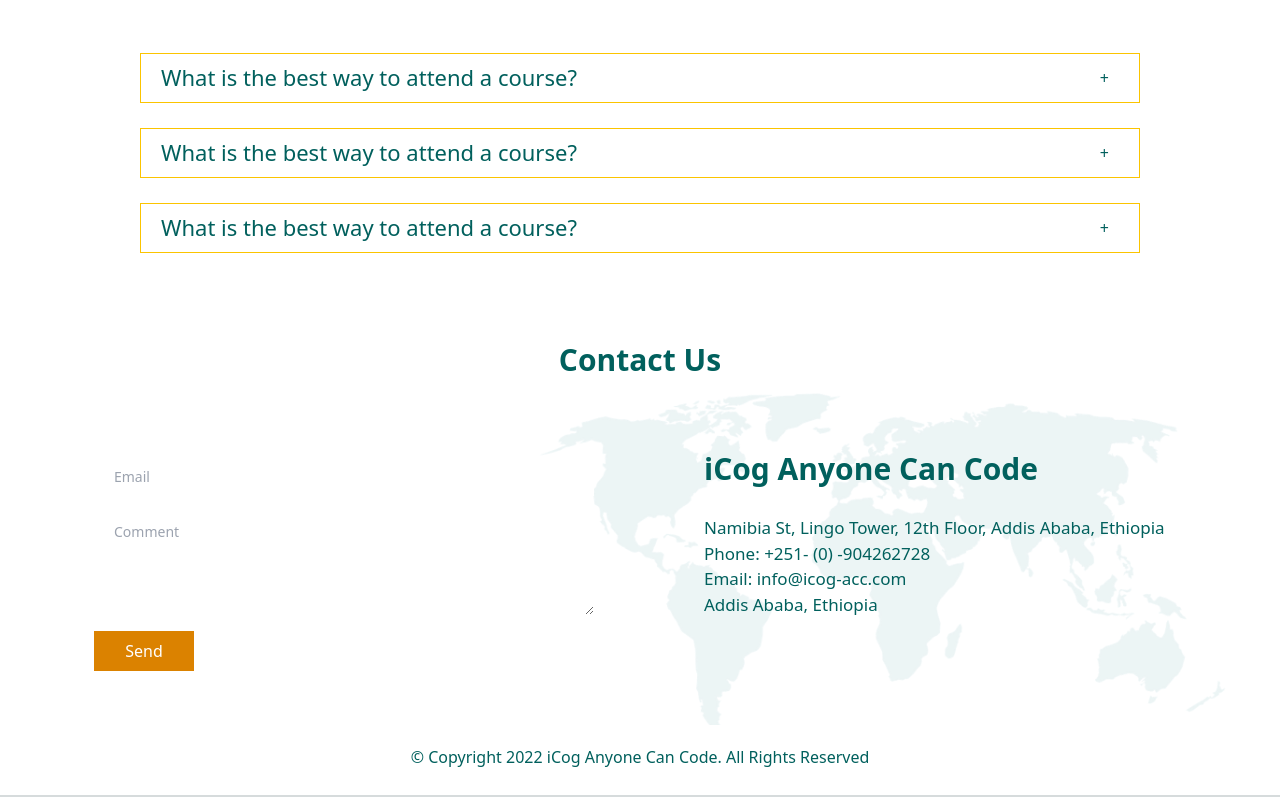
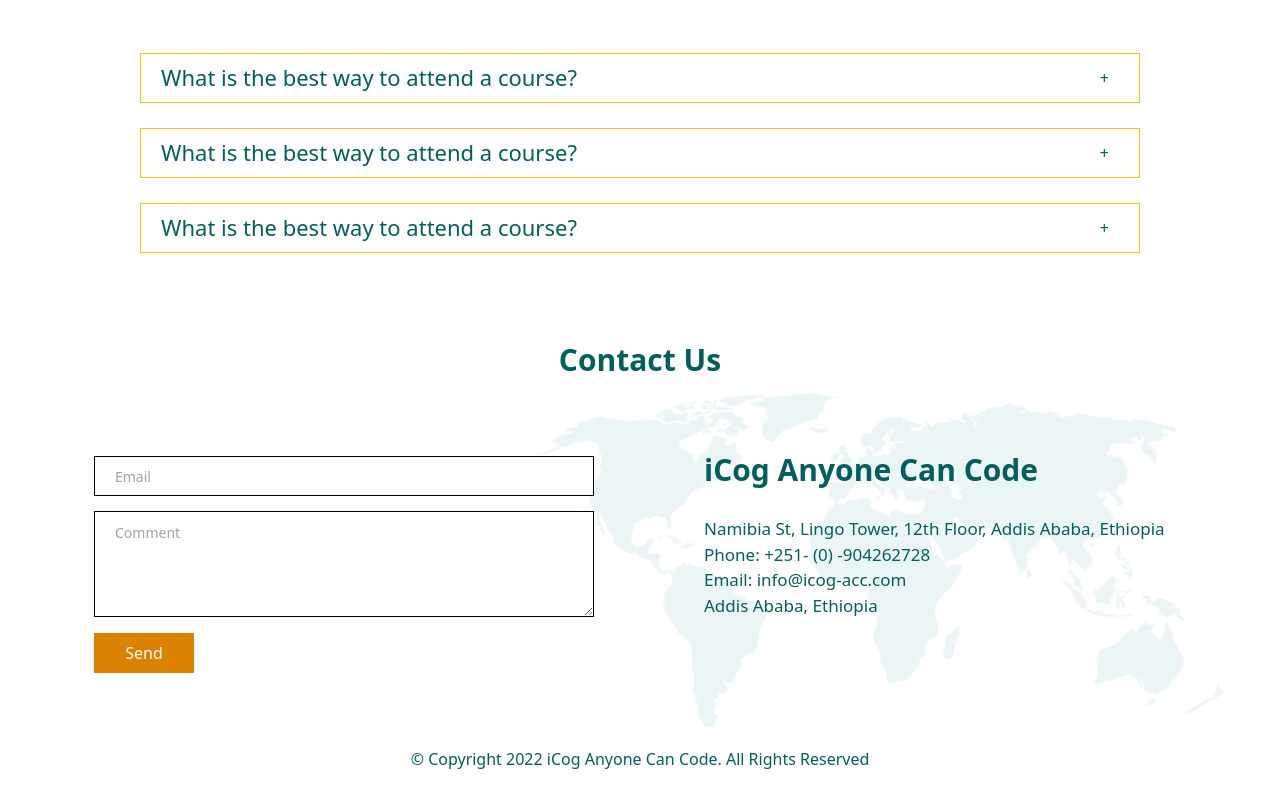
Before and after one commit to Melat16/LMS-MVP, a Next.js app: page / in a window 1280 px wide. Shown: the part 1872-2669 px from the top of the page. Built offline with nearby package versions, Linux system fonts and the light colour scheme.

Commit message:
styling fixed

```diff
--- a/components/Footer.js
+++ b/components/Footer.js
@@ -89,6 +89,10 @@
   width: 500px;
   font-size: 14px;
   padding-left: 10px;
+  background:white;
+  border:solid;
+  border-width:0.9px;
+  border:color:rgb(1, 96, 93);
 
   ::placeholder {
     padding-left: 10px;
@@ -107,6 +111,10 @@
   font-size: 14px;
   width: 500px;
   padding: 10px;
+  background:white;
+  border:solid;
+  border-width:0.9px;
+  border:color:rgb(1, 96, 93);
   ::placeholder {
     padding-left: 10px;
   }
```
